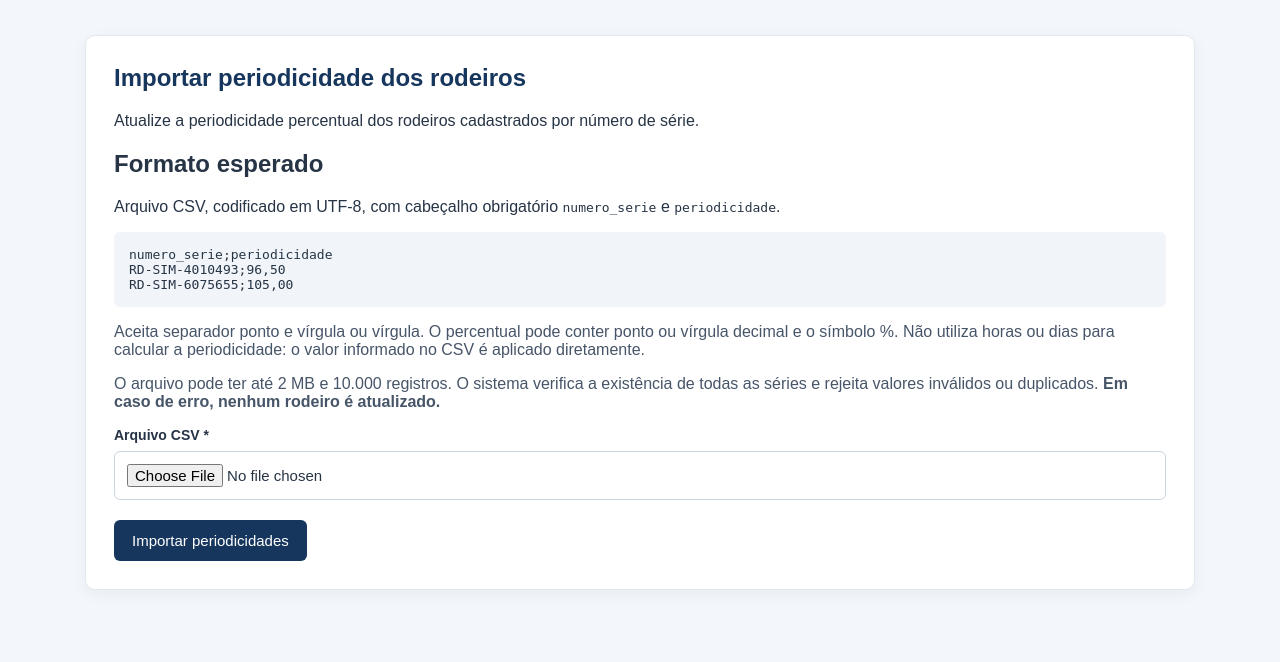
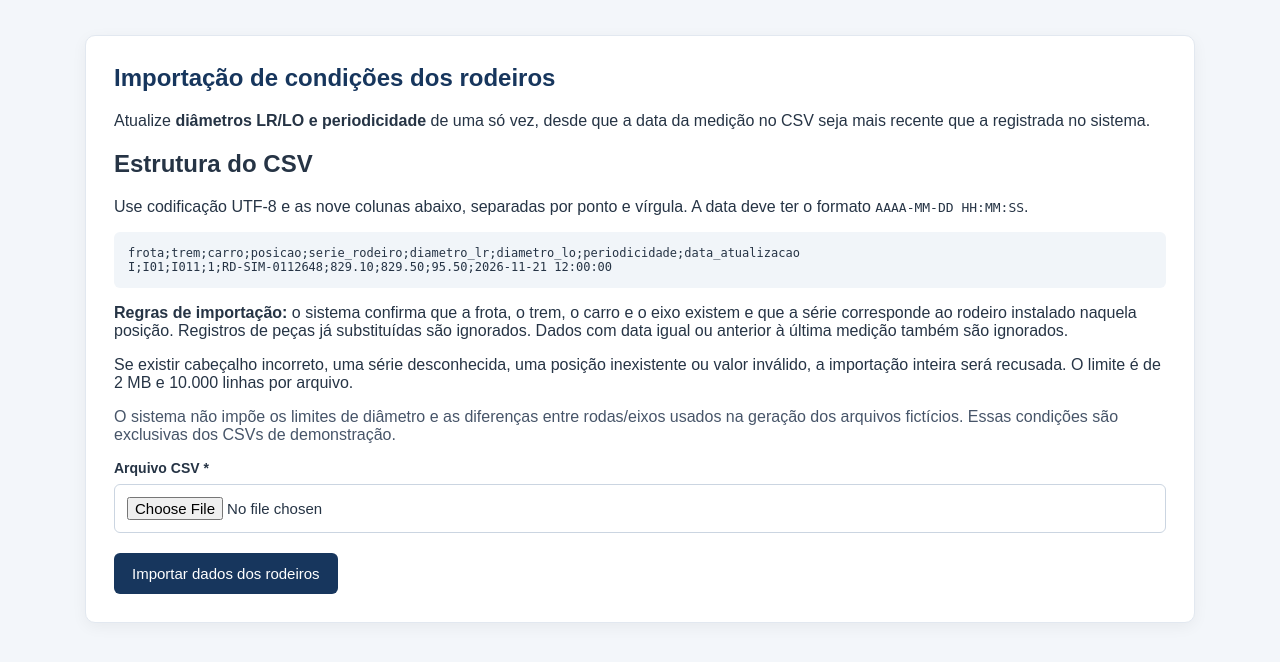
Before and after one commit to DiegoArmelin/SGR-M, a Laravel app: template resources/views/importacoes/periodicidade.blade.php in a window 1280 px wide. Shown: the top 662 px of the page. Run offline with Laravel 12, Linux system fonts and the light colour scheme; the template is opened without the code that fills it, so the values that code supplies are empty.

Commit message:
feat: atualiza interface para CSV de nove colunas e controle de data

```diff
--- a/resources/views/importacoes/periodicidade.blade.php
+++ b/resources/views/importacoes/periodicidade.blade.php
@@ -1,52 +1,40 @@
 @extends('layouts.app')
-@section('title', 'Importação de periodicidade — SGR-M')
+@section('title', 'Importar condições dos rodeiros — SGR-M')
 @section('content')
 <main class="container">
     <section class="card">
-        <h1 class="page-title">Importar periodicidade dos rodeiros</h1>
-        <p>Atualize a periodicidade percentual dos rodeiros cadastrados por número de série.</p>
+        <h1 class="page-title">Importação de condições dos rodeiros</h1>
+        <p>Atualize <strong>diâmetros LR/LO e periodicidade</strong> de uma só vez, desde que a data da medição no CSV seja mais recente que a registrada no sistema.</p>
 
         @if(session('success'))
-            <p role="status" style="color:#166534">{{ session('success') }}</p>
+            <p role="status" style="padding:12px;background:#f0fdf4;border:1px solid #bbf7d0;border-radius:6px;color:#166534">
+                {{ session('success') }}
+            </p>
         @endif
-
         @if($errors->any())
             <div class="alert-error">
-                <strong>O arquivo não foi importado.</strong>
+                <strong>Nenhuma atualização foi aplicada.</strong>
                 <ul>@foreach($errors->all() as $erro)<li>{{ $erro }}</li>@endforeach</ul>
             </div>
         @endif
 
-        <h2>Formato esperado</h2>
-        <p>Arquivo CSV, codificado em UTF-8, com cabeçalho obrigatório
-            <code>numero_serie</code> e <code>periodicidade</code>.</p>
+        <h2>Estrutura do CSV</h2>
+        <p>Use codificação UTF-8 e as nove colunas abaixo, separadas por ponto e vírgula. A data deve ter o formato <code>AAAA-MM-DD HH:MM:SS</code>.</p>
+        <pre style="padding:14px;background:#f1f5f9;border-radius:6px;overflow-x:auto;font-size:12px">frota;trem;carro;posicao;serie_rodeiro;diametro_lr;diametro_lo;periodicidade;data_atualizacao
+I;I01;I011;1;RD-SIM-0112648;829.10;829.50;95.50;2026-11-21 12:00:00</pre>
 
-        <pre style="padding:15px;background:#f1f5f9;border-radius:6px;overflow-x:auto">numero_serie;periodicidade
-RD-SIM-4010493;96,50
-RD-SIM-6075655;105,00</pre>
+        <p><strong>Regras de importação:</strong> o sistema confirma que a frota, o trem, o carro e o eixo existem e que a série corresponde ao rodeiro instalado naquela posição. Registros de peças já substituídas são ignorados. Dados com data igual ou anterior à última medição também são ignorados.</p>
+        <p>Se existir cabeçalho incorreto, uma série desconhecida, uma posição inexistente ou valor inválido, a importação inteira será recusada. O limite é de 2 MB e 10.000 linhas por arquivo.</p>
+        <p style="color:#475569">O sistema não impõe os limites de diâmetro e as diferenças entre rodas/eixos usados na geração dos arquivos fictícios. Essas condições são exclusivas dos CSVs de demonstração.</p>
 
-        <p style="color:#475569">
-            Aceita separador ponto e vírgula ou vírgula. O percentual pode conter ponto ou
-            vírgula decimal e o símbolo %. Não utiliza horas ou dias para calcular
-            a periodicidade: o valor informado no CSV é aplicado diretamente.
-        </p>
-        <p style="color:#475569">
-            O arquivo pode ter até 2 MB e 10.000 registros. O sistema verifica
-            a existência de todas as séries e rejeita valores inválidos ou duplicados.
-            <strong>Em caso de erro, nenhum rodeiro é atualizado.</strong>
-        </p>
-
-        <form method="POST" enctype="multipart/form-data"
-              action="{{ route('importacoes.periodicidade.store') }}">
+        <form action="{{ route('importacoes.periodicidade.store') }}" method="POST" enctype="multipart/form-data">
             @csrf
             <div class="form-group">
                 <label class="form-label" for="arquivo">Arquivo CSV *</label>
-                <input class="form-control" type="file" name="arquivo" id="arquivo"
-                       accept=".csv,text/csv,.txt" required>
+                <input class="form-control" id="arquivo" type="file" name="arquivo" accept=".csv,.txt,text/csv" required>
             </div>
-            <button type="submit" class="btn-primary"
-                onclick="return confirm('Confirmar importação? A periodicidade atual dos rodeiros encontrados será substituída.');">
-                Importar periodicidades
+            <button class="btn-primary" type="submit" onclick="return confirm('Importar dados? Somente registros com datas mais recentes serão atualizados.');">
+                Importar dados dos rodeiros
             </button>
         </form>
     </section>
```
